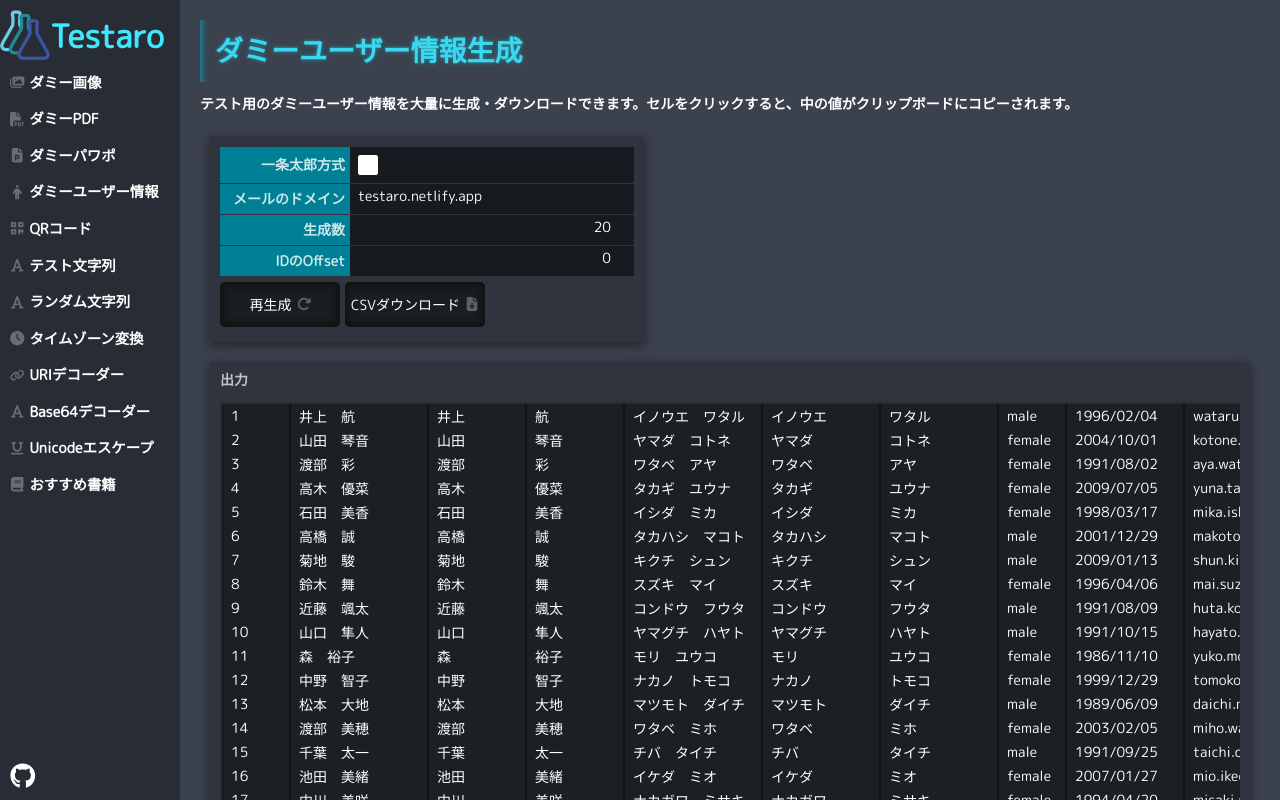
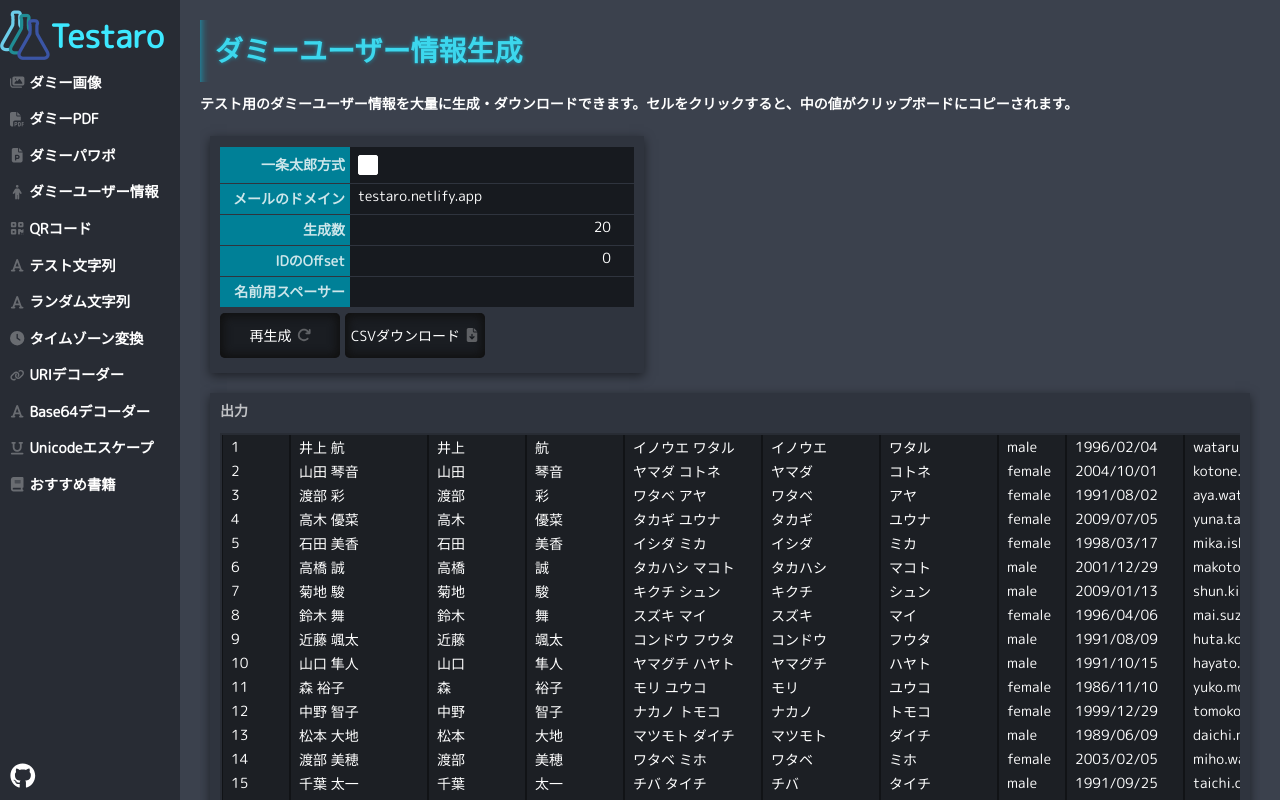
Before and after one commit to jesusisao/testaro, a Next.js app: page /user-generator in a window 1280 px wide. Shown: the top 800 px of the page. Built offline with nearby package versions, Linux system fonts and the light colour scheme.

Commit message:
ダミーユーザー生成で名前用スペーサーを選択可能にする機能 (#115)

```diff
--- a/src/components/UserGenerator/UserGenerator.tsx
+++ b/src/components/UserGenerator/UserGenerator.tsx
@@ -13,6 +13,7 @@ const UserGenerator: React.FC = () => {
   const [useNumro, setUseNumro] = useState(false);
   const [mailDomain, setMailDomain] = useState("testaro.netlify.app");
   const [idOffset, setIdOffset] = useState(0);
+  const [nameSeparator, setNameSeparator] = useState(" ");
 
   const generate = (): void => {
     setGenNum(0);
@@ -24,7 +25,7 @@ const UserGenerator: React.FC = () => {
   const users = createUsers(genNum, useNumro, mailDomain, idOffset);
 
   const downloadCsv = (): void => {
-    downloadAsCsv(userToCsvText(users, idOffset), "users");
+    downloadAsCsv(userToCsvText(users, idOffset, nameSeparator), "users");
   };
   const title = "ダミーユーザー情報生成";
   const description =
@@ -67,6 +68,13 @@ const UserGenerator: React.FC = () => {
               onChange={(e): void => setIdOffset(parseInt(e.target.value))}
             ></input>
           </ParamBox>
+          <ParamBox labelName="名前用スペーサー">
+            <input
+              type="text"
+              defaultValue={nameSeparator}
+              onChange={(e): void => setNameSeparator(e.target.value)}
+            ></input>
+          </ParamBox>
 
           <button className={commonStyle.testaroButton} onClick={generate}>
             再生成
@@ -91,7 +99,11 @@ const UserGenerator: React.FC = () => {
       >
         <div className={commonStyle.outputContainer}>
           <p className={commonStyle.outputLabel}>出力</p>
-          <UserTable users={users} idOffset={idOffset} />
+          <UserTable
+            users={users}
+            idOffset={idOffset}
+            nameSeparator={nameSeparator}
+          />
         </div>
       </div>
     </div>
--- a/src/components/UserGenerator/UserTable.tsx
+++ b/src/components/UserGenerator/UserTable.tsx
@@ -36,9 +36,10 @@ const generateUserRow = (
 
 const generateUserTable = (
   users: User[],
-  idOffset: number
+  idOffset: number,
+  nameSeparator = " "
 ): React.JSX.Element => {
-  const displayUsers = usersDisplayHashArray(users, idOffset);
+  const displayUsers = usersDisplayHashArray(users, idOffset, nameSeparator);
   const items = [];
   for (const [i, user] of displayUsers.entries()) {
     items.push(generateUserRow(i + idOffset, user));
@@ -46,8 +47,14 @@ const generateUserTable = (
   return <ul className={style.instanceRecords}>{items}</ul>;
 };
 
-const UserTable: React.FC<{ users: User[]; idOffset: number }> = (prop) => {
-  return <>{generateUserTable(prop.users, prop.idOffset)}</>;
+const UserTable: React.FC<{
+  users: User[];
+  idOffset: number;
+  nameSeparator?: string;
+}> = (prop) => {
+  return (
+    <>{generateUserTable(prop.users, prop.idOffset, prop.nameSeparator)}</>
+  );
 };
 
 export default UserTable;
--- a/src/models/user/user.ts
+++ b/src/models/user/user.ts
@@ -164,16 +164,17 @@ const sortedUserKeysDisplay: Array<DisplayUserKey> = sortedUserKeys.filter(
 
 export const usersDisplayHashArray = (
   users: User[],
-  idOffset: number
+  idOffset: number,
+  nameSeparator = " "
 ): Array<DisplayUser> => {
   const items: Array<DisplayUser> = [];
   for (const [i, user] of users.entries()) {
     items.push({
       id: (i + 1 + idOffset).toString(),
-      joinedName: user.familyName + "　" + user.givenName,
+      joinedName: user.familyName + nameSeparator + user.givenName,
       familyName: user.familyName,
       givenName: user.givenName,
-      joinedNameKana: user.familyNameKana + "　" + user.givenNameKana,
+      joinedNameKana: user.familyNameKana + nameSeparator + user.givenNameKana,
       familyNameKana: user.familyNameKana,
       givenNameKana: user.givenNameKana,
       familyNameRome: user.familyNameRome,
@@ -197,9 +198,10 @@ export const usersDisplayHashArray = (
 // 主にCSV用。
 const usersToStringArray = (
   users: User[],
-  idOffset: number
+  idOffset: number,
+  nameSeparator = " "
 ): Array<Array<string>> => {
-  const displayUsers = usersDisplayHashArray(users, idOffset);
+  const displayUsers = usersDisplayHashArray(users, idOffset, nameSeparator);
   const items: Array<Array<string>> = [sortedUserKeysDisplay];
   for (const user of displayUsers) {
     const item: Array<string> = [];
@@ -212,6 +214,10 @@ const usersToStringArray = (
   return items;
 };
 
-export const userToCsvText = (users: User[], idOffset: number): string => {
-  return arrayToCsv(usersToStringArray(users, idOffset));
+export const userToCsvText = (
+  users: User[],
+  idOffset: number,
+  nameSeparator = " "
+): string => {
+  return arrayToCsv(usersToStringArray(users, idOffset, nameSeparator));
 };
```
